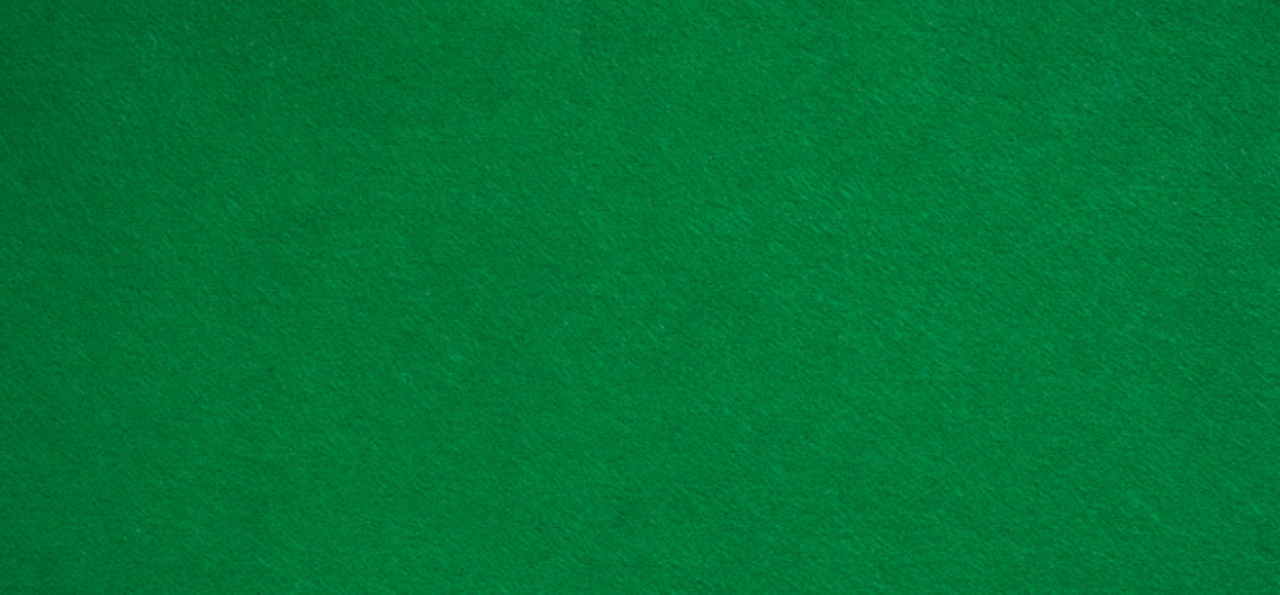
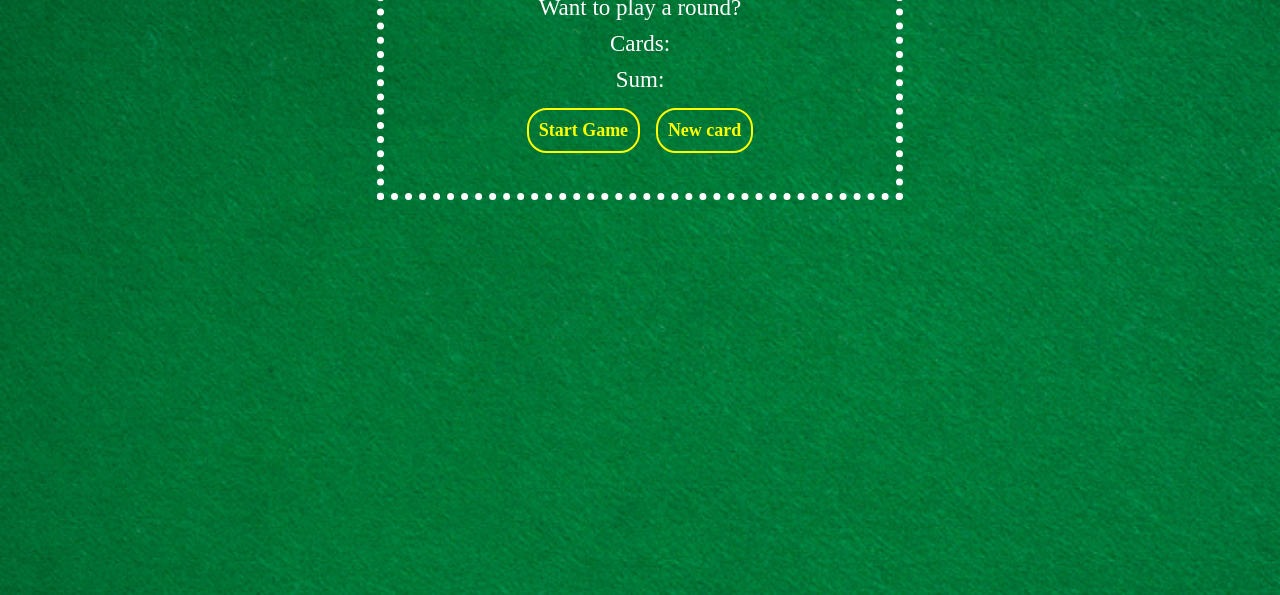
Before and after one commit to sisandamthabela/fcc-blackjack, a plain HTML site: page index.html in a window 1280 px wide. Shown: the part 205-800 px from the top of the page. Drawn offline with Linux system fonts and the light colour scheme.

Commit message:
completed the styling

```diff
--- a/style.css
+++ b/style.css
@@ -1,6 +1,40 @@
-body{
-    background-image: url('images/table.png');
-    background-size: cover;
-    background-repeat: no-repeat;
-    color: white;
+* {
+  margin: 0;
+  padding: 0;
 }
+
+body {
+  background-image: url("images/table.png");
+  background-size: cover;
+  background-repeat: no-repeat;
+  color: white;
+  text-align: center;
+  font-family: "Playfair Display", serif, sans-serif;
+  font-size: 23px;
+}
+
+h1 {
+  font-size: 46px;
+}
+
+button {
+  color: yellow;
+  font-family: inherit;
+  font-weight: bolder;
+  font-size: 18px;
+  padding: 10px 10px;
+  background: transparent;
+  border: 2px solid yellow;
+  border-radius: 20px;
+  margin: 15px 5px 0;
+}
+p {
+  margin: 10px 0 0;
+}
+
+.container {
+  margin: 100px auto;
+  padding: 30px 0;
+  width: 40%;
+  border: 7px dotted white;
+}
```
